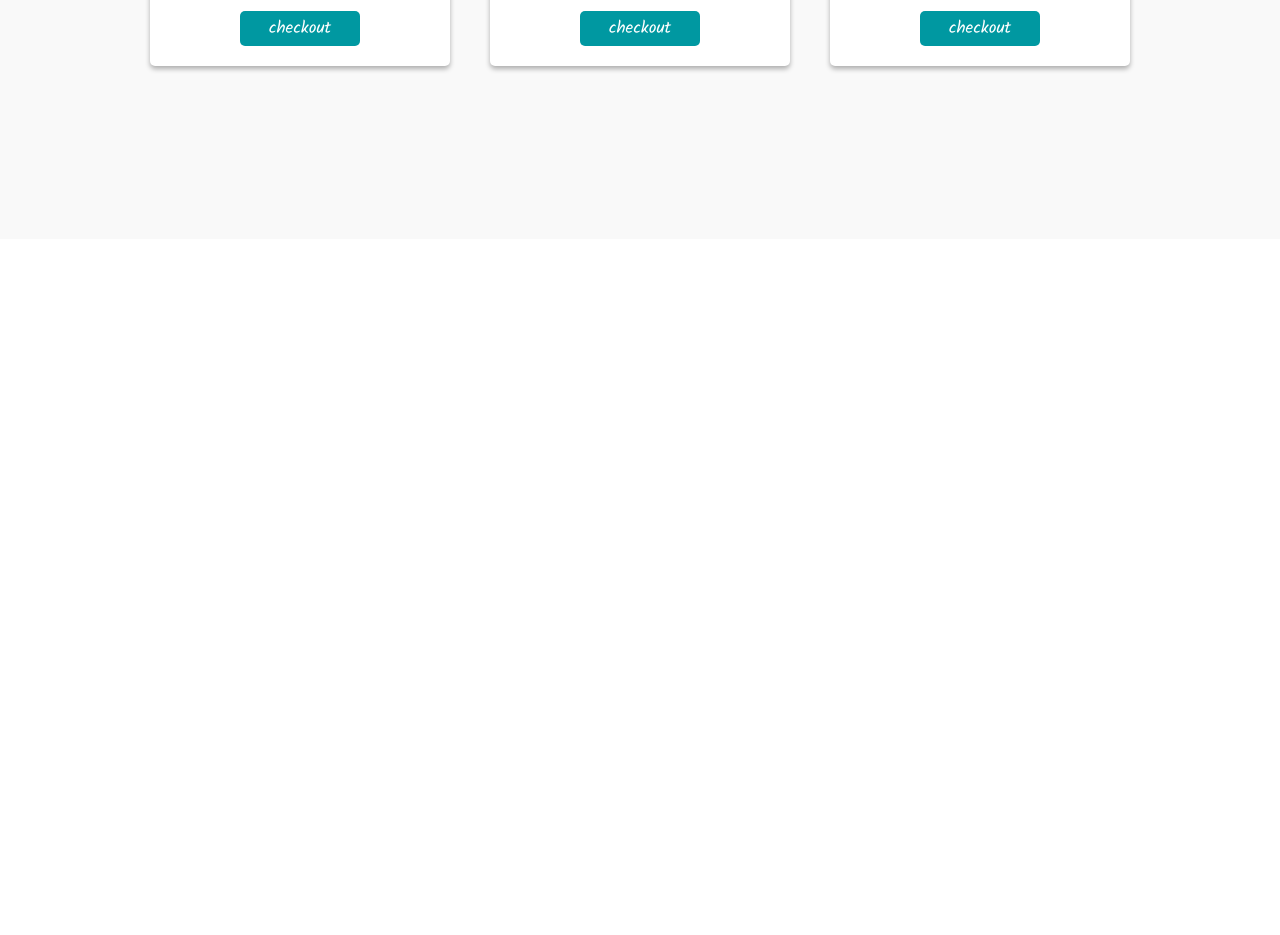
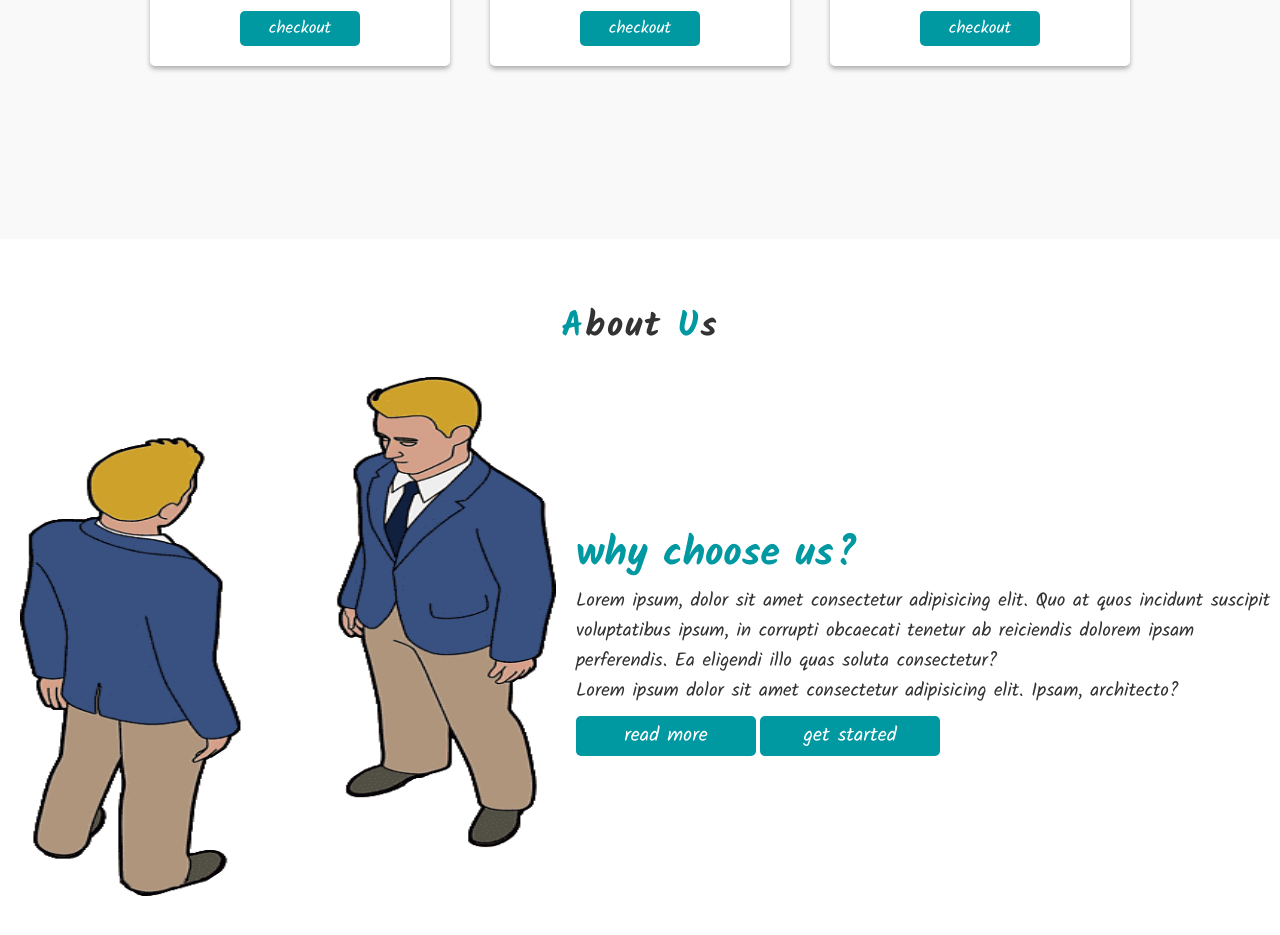
Before and after one commit to sihabtanbir/htmlCSS_tour_and_travel_website, a plain HTML site: page index.html in a window 1280 px wide. Shown: the part 1361-2296 px from the top of the page. Before the commit the page ends 1600 px from the top, so only its background shows below. Drawn offline with nearby package versions, Linux system fonts and the light colour scheme.

Commit message:
add about

```diff
--- a/custom.js
+++ b/custom.js
@@ -16,6 +16,17 @@ $(document).ready(function(){
         }else{
             $('header').removeClass('header-active');
         }
+
+        $('section').each(function(){
+            var id = $(this).attr('id');
+            var height = $(this).height();
+            var offset = $(this).offset().top-200;
+            var top = $(window).scrollTop();
+            if(top >= offset && top < offset + height){
+                $('.navbar ul li a').removeClass('active');
+                $('.navbar').find('[data-scroll="' + id + '"]').addClass('active');
+            }
+        })
     })
 
 })
--- a/index.html
+++ b/index.html
@@ -22,11 +22,12 @@
 
         <nav class="navbar">
             <ul>
-                <li><a href="#home" class="active">home</a></li>
-                <li><a href="#about">about</a></li>
-                <li><a href="#feature">feature</a></li>
-                <li><a href="#galary">galary</a></li>
-                <li><a href="#contact">contact</a></li>
+                <li><a data-scroll="home" href="#home" class="active">home</a></li>
+
+                <li><a data-scroll="feature"  href="#feature">feature</a></li>
+                <li><a data-scroll="about" href="#about">about</a></li>
+                <li><a data-scroll="galary" href="#galary">galary</a></li>
+                <li><a  data-scroll="contact" href="#contact">contact</a></li>
             </ul>
         </nav>
         <div class="fas fa-bars"></div>
@@ -129,7 +130,26 @@
         </div>
      </section>
 
+      <!-- about section  -->
+       <section class="about" id="about">
 
+        <h1 class="heading"><span>A</span>bout <span>U</span>s</h1>
+
+        <div class="row">
+            <div class="image">
+                <img src="media/about.png" alt="about">
+            </div>
+
+            <div class="content">
+                <h3>why choose us?</h3>
+                <p>Lorem ipsum, dolor sit amet consectetur adipisicing elit. Quo at quos incidunt suscipit voluptatibus ipsum, in corrupti obcaecati tenetur ab reiciendis dolorem ipsam perferendis. Ea eligendi illo quas soluta consectetur?</p>
+                <p>Lorem ipsum dolor sit amet consectetur adipisicing elit. Ipsam, architecto?</p>
+
+                <a href="#"><button class="btn">read more</button></a>
+                <a href="#"><button class="btn">get started</button></a>
+            </div>
+        </div>
+       </section>
 
 
 
--- a/styles.css
+++ b/styles.css
@@ -166,7 +166,7 @@ header .fa-bars{
 
 }
 .feature{
-    height: 100vh;
+    min-height: 100vh;
     background: #f9f9f9;
 }
 .feature .card-container{
@@ -241,6 +241,56 @@ header .fa-bars{
     font-size: 2rem;
 }
 
+.about{
+    min-height: 100vh;
+
+}
+.about .row{
+    display: flex;
+    align-items: center;
+    justify-content: space-around;
+    margin: 0 auto;
+}
+.about .row .image img{
+    height: 70vh;
+    width: 45vw;
+    padding: 2rem;
+}
+.about .row .content h3{
+    font-size: 4rem;
+    color: #0098a1;
+}
+.about .row .content p{
+    font-size: 1.9rem;
+    color: #333;
+}
+
+.about .row .content .btn{
+    outline: none;
+    border: none;
+    cursor: pointer;
+    transition: .2s linear;
+    height: 4rem;
+    width: 18rem;
+    margin-top: 1rem;
+    color: #fff;
+    font-size: 2rem;
+    background: #0098a1;
+    border-radius: .5rem;
+}
+.about .row .content .btn:hover{
+    background: none;
+    color: #0098a1;
+    border: .2rem solid #0098a1;
+}
+
+
+
+
+
+
+
+
 
 
 
@@ -306,6 +356,15 @@ header .fa-bars{
         top: 5.5rem;
         opacity: 1;
     }
+    .about .row{
+        flex-flow: column;
+    }
+    .about .row .image img{
+        width: 90vw;
+    }
+    .about .row .content{
+        text-align: center;
+    }
 }
 
 @media (max-width:500px){
```
Also changed, not shown: media/about.png (added).
